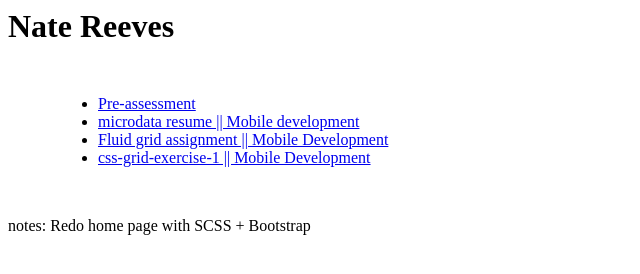
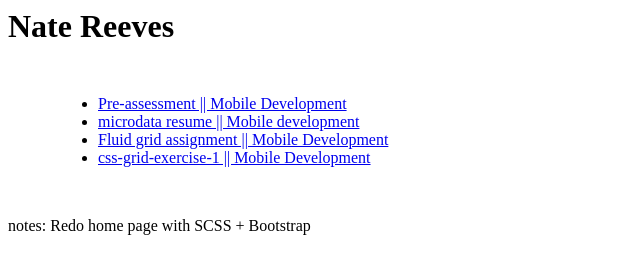
Before and after one commit to nreeves/mobile-development, a plain HTML site: page index.html in a window 1280 px wide. Shown: the whole page, without its empty margins (0-640 px from the left). Drawn offline with Linux system fonts and the light colour scheme; files that its build step writes are made by us from their sources.

Commit message:
Update index.html

```diff
--- a/index.html
+++ b/index.html
@@ -10,7 +10,7 @@
 <h1 id="main-heading">Nate Reeves</h1>
 <nav class="primary"></nav>
       <ul>
-          <li><a href="pre-assessment/index.html"> Pre-assessment </a></li>
+          <li><a href="pre-assessment/index.html"> Pre-assessment || Mobile Development </a></li>
           <li><a href="resume/index.html" target="_blank">microdata resume || Mobile development</a></li>
           <li><a href="html-fluid-grid/index.html">Fluid grid assignment || Mobile Development</a></li>
           <li><a href="html-fluid-grid/index.html">css-grid-exercise-1 || Mobile Development</a></li>
```
